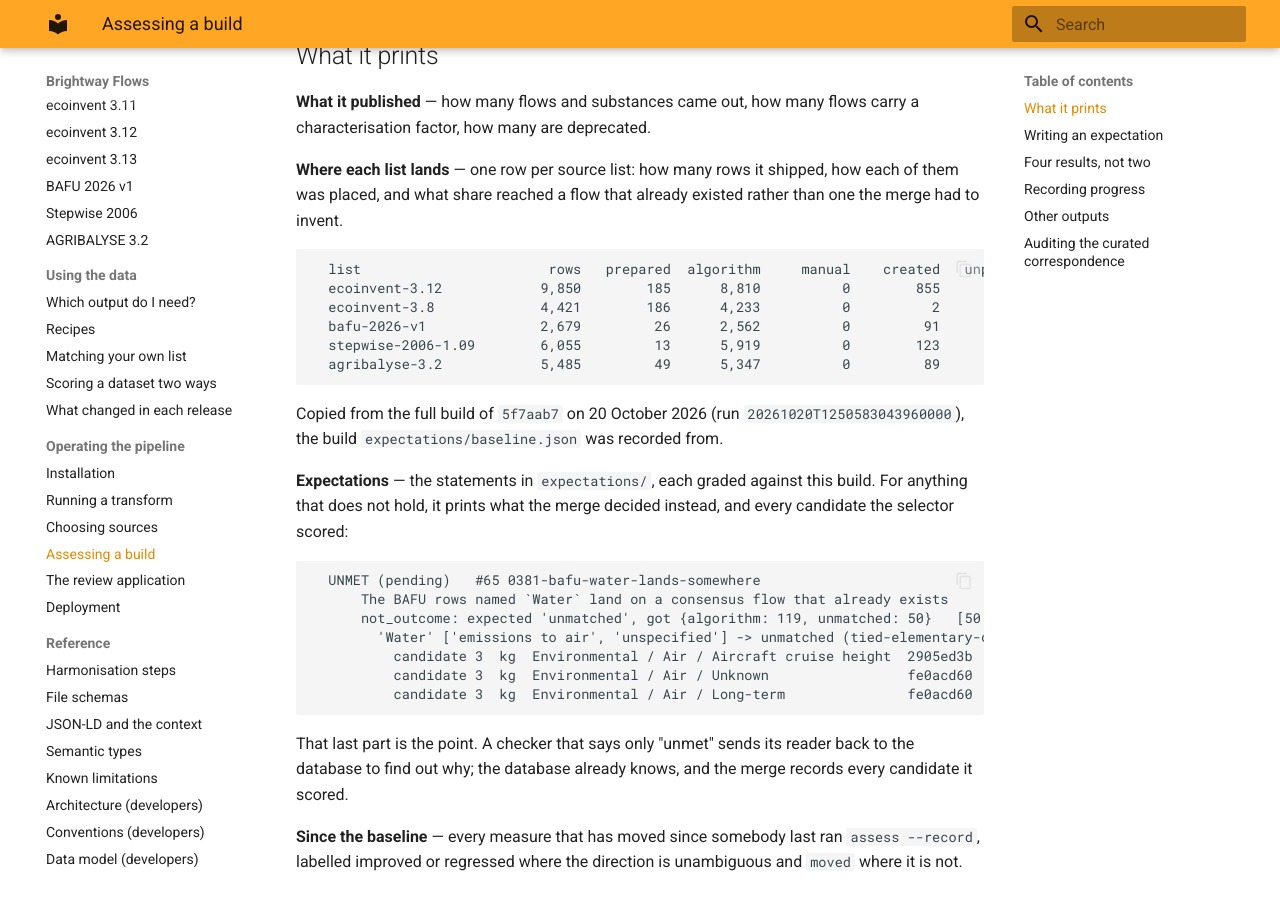
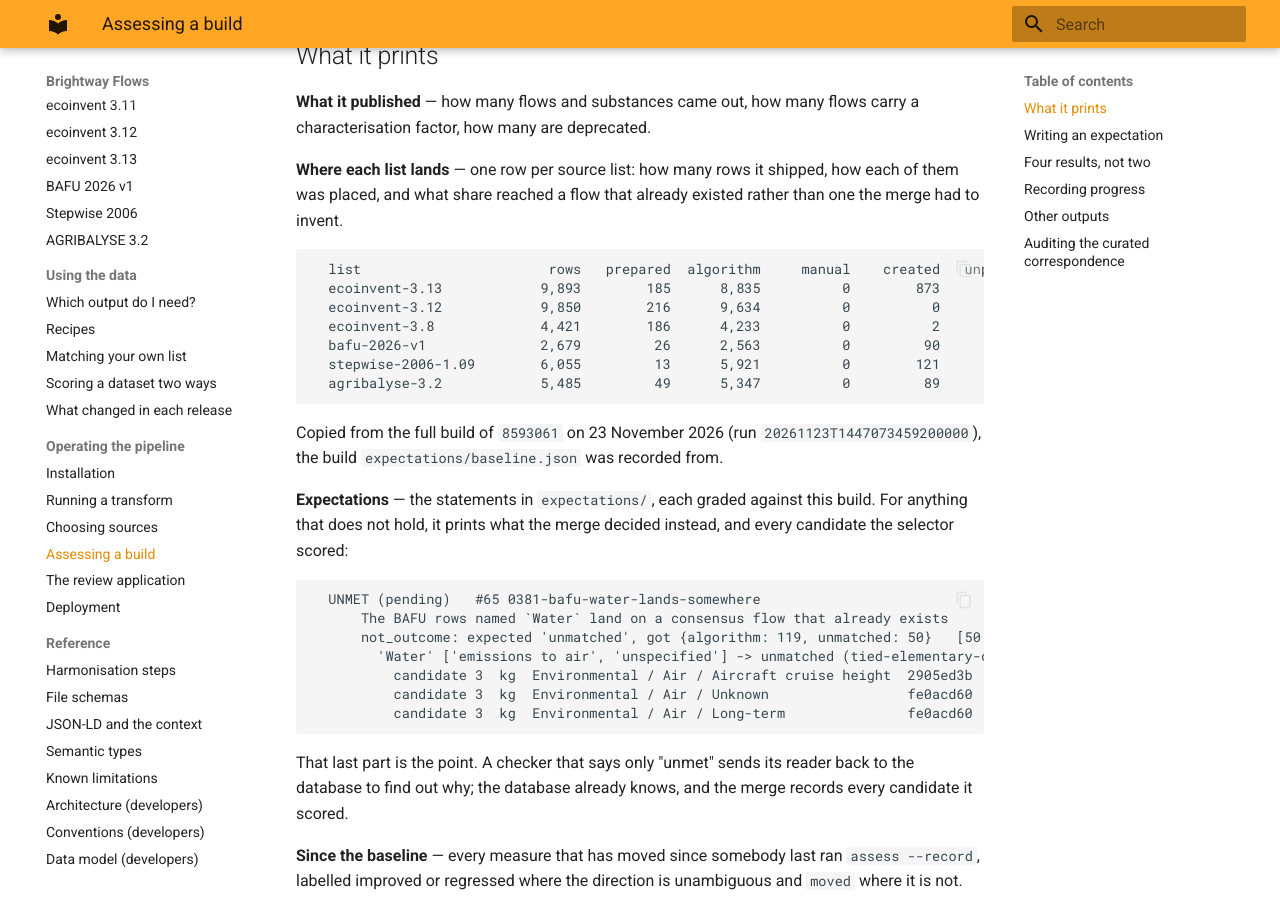
Before and after one commit to brightway-labs/brightway-flows, an MkDocs documentation site: the page built from docs/operating/assessing.md, in a window 1280 px wide and 900 px high, scrolled down 493 px. Built offline with MkDocs 1.6.1 and Material for MkDocs 9.7.7, drawn with Linux system fonts in a browser that asks for light colours.

Commit message:
Record the baseline from a six-list build of this branch, and re-copy assessing.md's placement table from it (#471)
Recorded from the full build of 8593061 (run 20261123T1447073459200000)
merging ecoinvent 3.13, 3.12 and 3.8, BAFU 2026 v1, Stepwise 2006 and
AGRIBALYSE 3.2, characterised. Against a baseline recorded the same way
from 4e2bec7, 40 values differ and all are this change's: the three 0471
claims met, 3 rows created -> matched, 3 substances and 2 flows fewer,
and 10 more factor rows (Stepwise's two on each 2-pentene, carried to
two more air compartments, less the 8 on the minted amylenes; EF's two
freshwater ecotoxicity factors carried to 4-Cyanophenol in ground,
industrial). The other 197 values that move against the committed
baseline are main's: it was last recorded before ecoinvent 3.13 was
registered (#454).

````diff
--- a/docs/operating/assessing.md
+++ b/docs/operating/assessing.md
@@ -27,15 +27,16 @@ rather than one the merge had to invent.
 
 ```
   list                       rows   prepared  algorithm     manual    created   unplaced  charact'd     unit x  on existing
-  ecoinvent-3.12            9,850        185      8,810          0        855          0      6,483          0        91.3%
+  ecoinvent-3.13            9,893        185      8,835          0        873          0      6,506          0        91.2%
+  ecoinvent-3.12            9,850        216      9,634          0          0          0      6,482          0       100.0%
   ecoinvent-3.8             4,421        186      4,233          0          2          0      2,539          0       100.0%
-  bafu-2026-v1              2,679         26      2,562          0         91          0      1,467          0        96.6%
-  stepwise-2006-1.09        6,055         13      5,919          0        123          0      3,725          0        98.0%
-  agribalyse-3.2            5,485         49      5,347          0         89          0      3,158          0        98.4%
+  bafu-2026-v1              2,679         26      2,563          0         90          0      1,468          0        96.6%
+  stepwise-2006-1.09        6,055         13      5,921          0        121          0      3,727          0        98.0%
+  agribalyse-3.2            5,485         49      5,347          0         89          0      3,154          0        98.4%
 ```
 
-Copied from the full build of `5f7aab7` on 20 October 2026 (run
-`20261020T1250583043960000`), the build `expectations/baseline.json` was
+Copied from the full build of `8593061` on 23 November 2026 (run
+`20261123T1447073459200000`), the build `expectations/baseline.json` was
 recorded from.
 
 **Expectations** — the statements in `expectations/`, each graded against this
````
Also changed, not shown: 1 other file.
